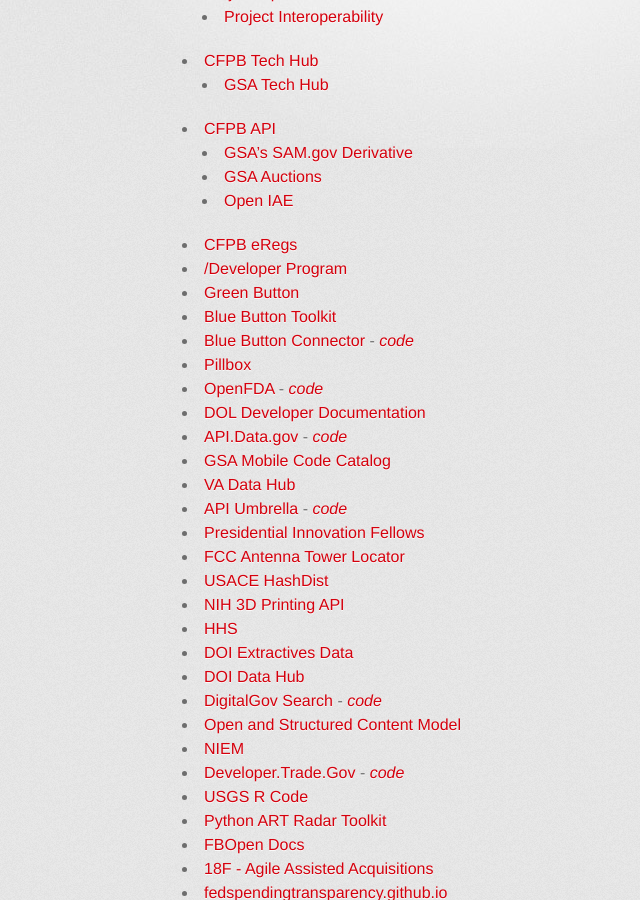
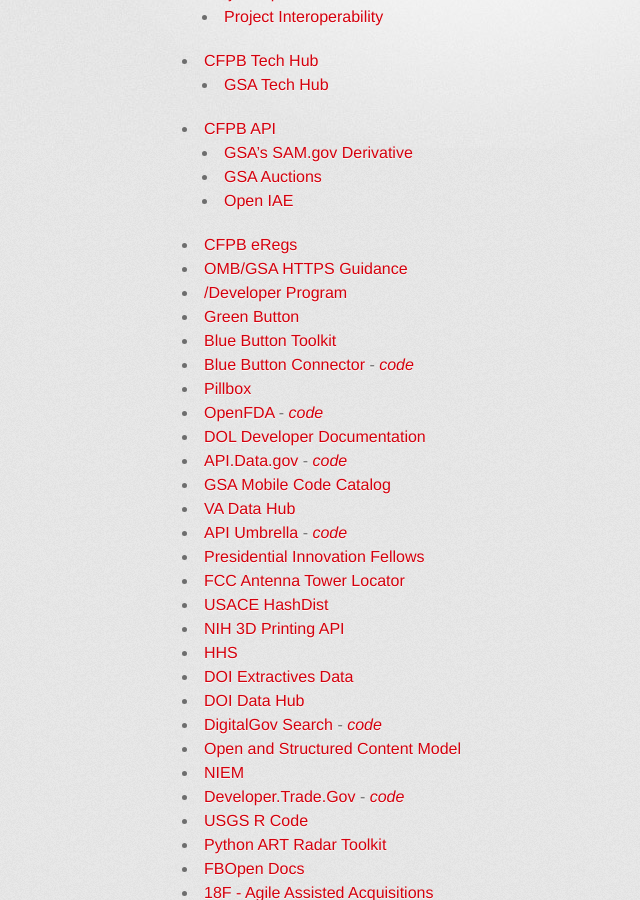
Before and after one commit to GSA/Open-Data-Collaboration-Sandbox, a Jekyll site: the page built from website_examples.md, in a window 1280 px wide and 900 px high, scrolled down 425 px. Shown: the whole window, without its empty margins (168-808 px from the left). Built offline with Jekyll 4.4.1, drawn with Linux system fonts in a browser that asks for light colours; some web fonts are replaced.

Commit message:
adding https site

```diff
--- a/website_examples.md
+++ b/website_examples.md
@@ -20,6 +20,7 @@
   * [GSA Auctions]()
   * [Open IAE](http://gsa.github.io/openIAE/)
 * [CFPB eRegs](http://eregs.github.io/eregulations/)
+* [OMB/GSA HTTPS Guidance](https://https.cio.gov/)
 * [/Developer Program](http://18f.github.io/API-All-the-X/)
 * [Green Button](http://green-button.github.io)
 * [Blue Button Toolkit](http://blue-button.github.io/)
```
